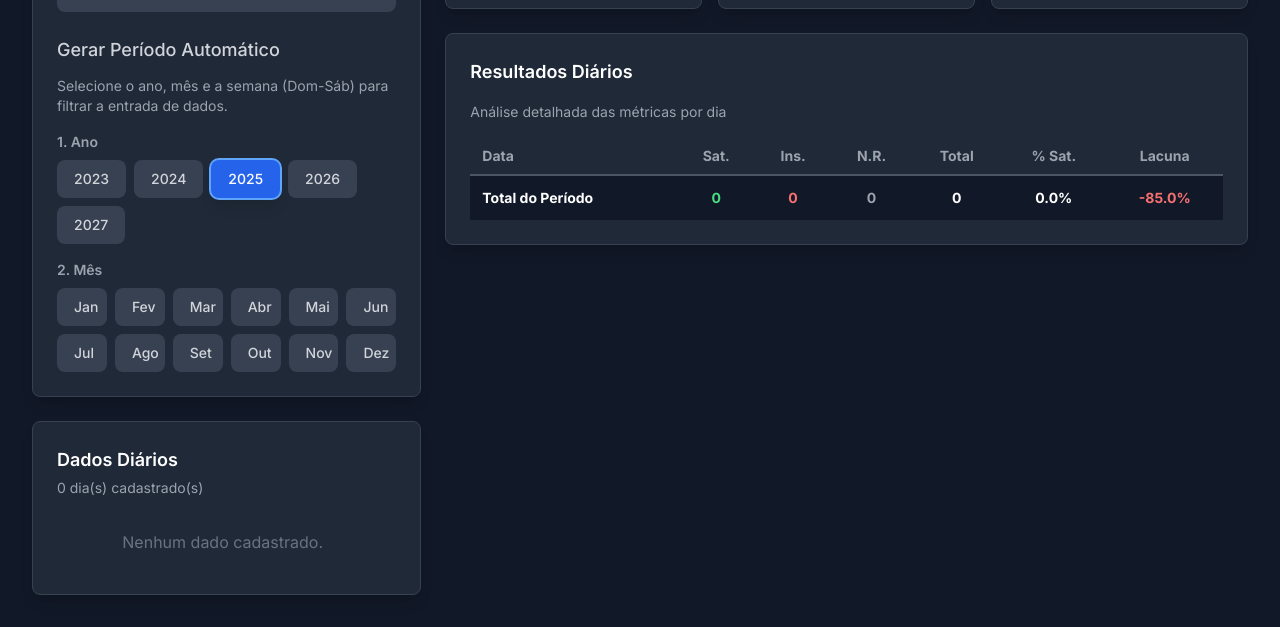
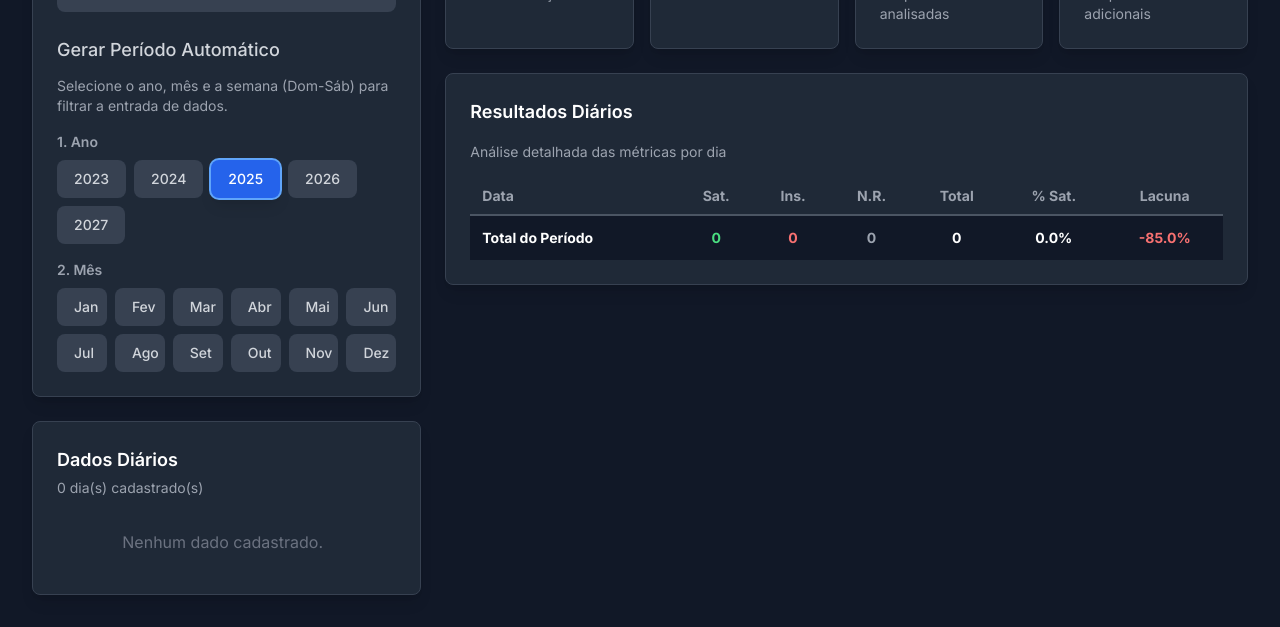
Before and after one commit to DANILOABREUMOREIRA/CSAT, a plain HTML site: page index.html in a window 1280 px wide. Shown: the part 233-860 px from the top of the page. Drawn offline with nearby package versions, Linux system fonts and the light colour scheme.

Commit message:
Add files via upload

```diff
--- a/index.html
+++ b/index.html
@@ -63,6 +63,7 @@
       Frown: `<svg xmlns="http://www.w3.org/2000/svg" width="24" height="24" viewBox="0 0 24 24" fill="none" stroke="currentColor" stroke-width="2" stroke-linecap="round" stroke-linejoin="round" class="absolute left-3 top-1/2 -translate-y-1/2 h-5 w-5 text-gray-400"><circle cx="12" cy="12" r="10"/><path d="M16 16s-1.5-2-4-2-4 2-4 2"/><line x1="9" y1="9" x2="9.01" y2="9"/><line x1="15" y1="9" x2="15.01" y2="9"/></svg>`,
       MessageCircleQuestion: `<svg xmlns="http://www.w3.org/2000/svg" width="24" height="24" viewBox="0 0 24 24" fill="none" stroke="currentColor" stroke-width="2" stroke-linecap="round" stroke-linejoin="round" class="absolute left-3 top-1/2 -translate-y-1/2 h-5 w-5 text-gray-400"><path d="M21 15a2 2 0 0 1-2 2H7l-4 4V5a2 2 0 0 1 2-2h14a2 2 0 0 1 2 2z"/><path d="M9.09 9a3 3 0 0 1 5.83 1c0 2-3 3-3 3"/><path d="M12 17h.01"/></svg>`,
       BarChartHorizontal: `<svg xmlns="http://www.w3.org/2000/svg" width="24" height="24" viewBox="0 0 24 24" fill="none" stroke="currentColor" stroke-width="2" stroke-linecap="round" stroke-linejoin="round" class="h-6 w-6 text-white"><path d="M3 3v18h18"/><path d="M7 16V7"/><path d="M12 16V4"/><path d="M17 16v-9"/></svg>`,
+      PlusCircle: `<svg xmlns="http://www.w3.org/2000/svg" width="24" height="24" viewBox="0 0 24 24" fill="none" stroke="currentColor" stroke-width="2" stroke-linecap="round" stroke-linejoin="round" class="h-5 w-5 text-yellow-400"><circle cx="12" cy="12" r="10"/><line x1="12" y1="8" x2="12" y2="16"/><line x1="8" y1="12" x2="16" y2="12"/></svg>`,
     };
 
     // --- 2. ESTADO DA APLICAÇÃO ---
@@ -142,6 +143,23 @@
 
       const currentSatisfaction = totalResponses > 0 ? (totalSatisfied / totalResponses) * 100 : 0;
 
+      // --- NOVO CÁLCULO ---
+      const goal_decimal = satisfactionGoal / 100;
+      let neededForGoal = 0;
+
+      if (currentSatisfaction >= satisfactionGoal) {
+        neededForGoal = 0; // Meta já atingida
+      } else if (goal_decimal >= 0.9999) {
+        // Meta é 100%
+        neededForGoal = (totalUnsatisfied > 0) ? Infinity : 0; // Impossível se houver 1 insatisfeito
+      } else {
+        // Fórmula: x = (G * (S+U) - S) / (1 - G)
+        neededForGoal = (goal_decimal * totalResponses - totalSatisfied) / (1 - goal_decimal);
+      }
+
+      const neededToMeetGoal = Math.max(0, Math.ceil(neededForGoal));
+      // --- FIM DO NOVO CÁLCULO ---
+
       const tableData = dailyData.map(item => {
         const itemTotal = item.satisfied + item.unsatisfied + item.notAnswered;
         const itemResponses = item.satisfied + item.unsatisfied;
@@ -167,7 +185,7 @@
       };
 
       return {
-        satisfactionGoal, // <-- CORRIGIDO: Adicionado 'satisfactionGoal' ao objeto de retorno
+        satisfactionGoal,
         totalSatisfied,
         totalUnsatisfied,
         totalNotAnswered,
@@ -176,6 +194,7 @@
         currentSatisfaction,
         tableData,
         totalRow,
+        neededToMeetGoal, // <-- Adicionado ao retorno
       };
     };
 
@@ -460,7 +479,7 @@
 
     // Container dos Cartões de Resumo
     const renderSummaryCards = (stats) => {
-      const { satisfactionGoal, currentSatisfaction, totalInteractions } = stats;
+      const { satisfactionGoal, currentSatisfaction, totalInteractions, neededToMeetGoal } = stats;
       const isGoalMet = currentSatisfaction >= satisfactionGoal;
 
       const card1 = renderSummaryCard(
@@ -494,11 +513,25 @@
         `
       );
 
+      // --- NOVO CARTÃO ---
+      const neededDisplay = (neededToMeetGoal === Infinity) ? "N/A" : neededToMeetGoal;
+      const colorClass = (neededToMeetGoal === Infinity) ? "text-gray-400" : "text-yellow-400";
+
+      const card4 = renderSummaryCard(
+        "Satisfeitos p/ Meta",
+        Icons.PlusCircle,
+        `
+          <span class="text-3xl font-bold ${colorClass}">${neededDisplay}</span>
+          <p class="text-sm text-gray-400">Respostas adicionais</p>
+        `
+      );
+
       return `
-        <div class="grid grid-cols-1 sm:grid-cols-3 gap-4">
+        <div class="grid grid-cols-1 sm:grid-cols-2 lg:grid-cols-4 gap-4">
           ${card1}
           ${card2}
           ${card3}
+          ${card4}
         </div>
       `;
     };
```
